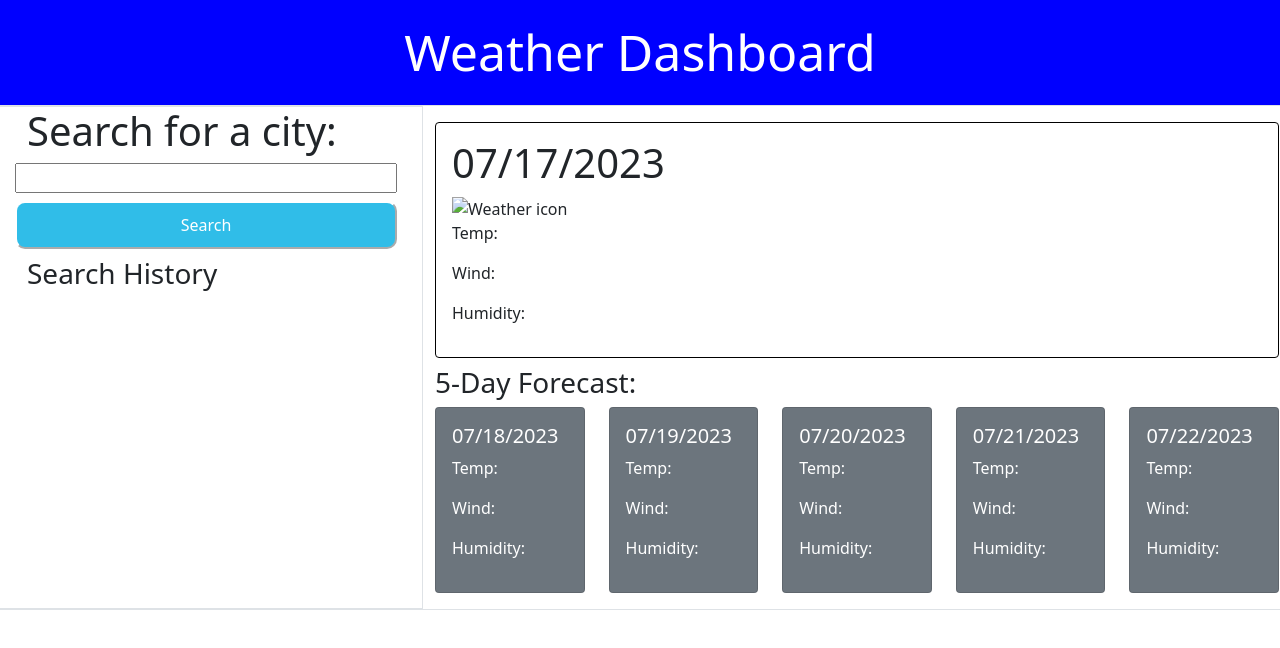
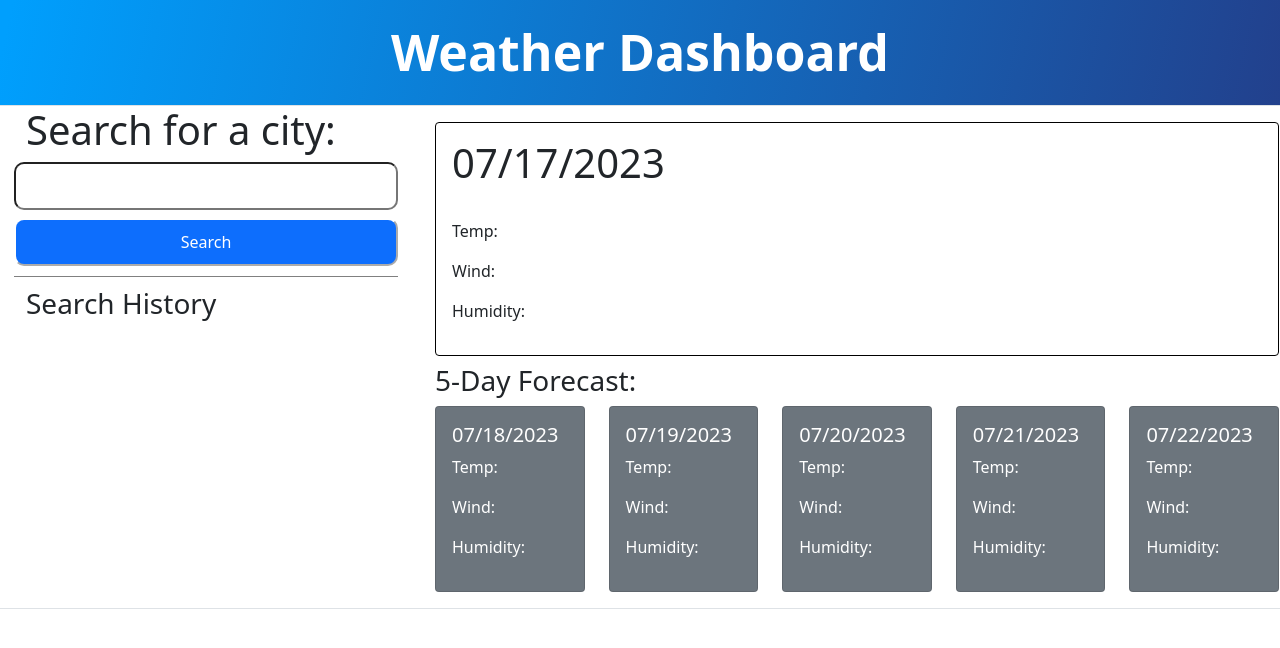
Before and after one commit to J-D-garwood/Weather-Dashboard, a plain HTML site: page index.html in a window 1280 px wide. Drawn offline with nearby package versions, Linux system fonts and the light colour scheme.

Commit message:
further colour styling added

```diff
--- a/assets/css/styles.css
+++ b/assets/css/styles.css
@@ -2,6 +2,8 @@
     background-color: rgb(73, 73, 172);
     color: white;
 }*/
+
+
 button {
     padding-top: 10px;
     padding-bottom: 10px;
@@ -10,12 +12,27 @@ button {
     background-color: rgb(170, 170, 170);
 }
 
+#search-box {
+    padding-bottom: 10px;
+    border-bottom: 1px solid grey;
+    margin-bottom: 10px;
+}
+
+#search-bar {
+    padding-top: 10px;
+    padding-bottom: 10px;
+    border-radius: 10px;
+}
+
 #header {
     padding-top: 15px;
     padding-bottom: 15px;
     color: white;
     font-size: 50px;
-    background-color: blue;
+    font-weight: bold;
+    /*background-color: #009FFD;*/
+    background-image: url("../headerbackground.svg");
+    background-size: 1500px;
 }
 
 .inner_input {
--- a/index.html
+++ b/index.html
@@ -18,12 +18,12 @@
 <body>
     <div id="header" class="row justify-content-center align-items-center">Weather Dashboard</div>
     <div class="row border">
-        <div id="input" class="col-md-4 border ml-8">
+        <div id="input" class="col-md-4 ml-8">
             <div class="inner_input">
                 <div id="search-box" class="row">
                     <h1>Search for a city:</h1>
                     <input id="search-bar">
-                    <button id="Search-Btn" class="mt-2">Search</button>
+                    <button id="Search-Btn" class="mt-2 bg-primary">Search</button>
                 </div>
                 <div id="search-history-title" class="row mt-2">
                     <h3>Search History</h3>
@@ -35,7 +35,7 @@
             <div class="card mb-2 mt-3" style="border: 0.5px solid black">
                 <div class="card-body">
                     <div id="current-day" class="row">
-                        <h1 id="City_date"></h1><div id="icon"><img id="wicon1" alt="Weather icon"></div>
+                        <h1 id="City_date"></h1><div id="icon"><img id="wicon1"></div>
                         <p id="Temp">Temp: </p>
                         <p id="Wind">Wind: </p>
                         <p id="Humidity">Humidity: </p>
```
Also changed, not shown: assets/headerbackground.svg (added).
